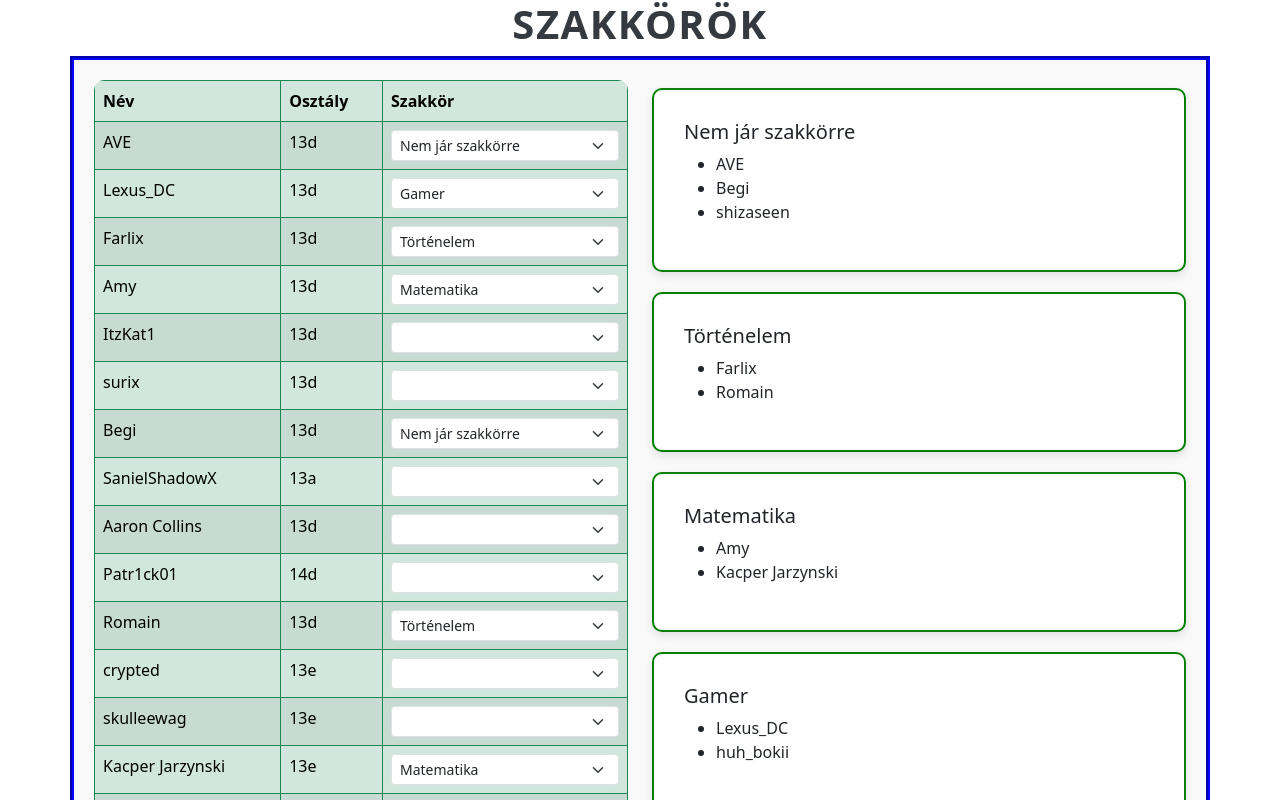
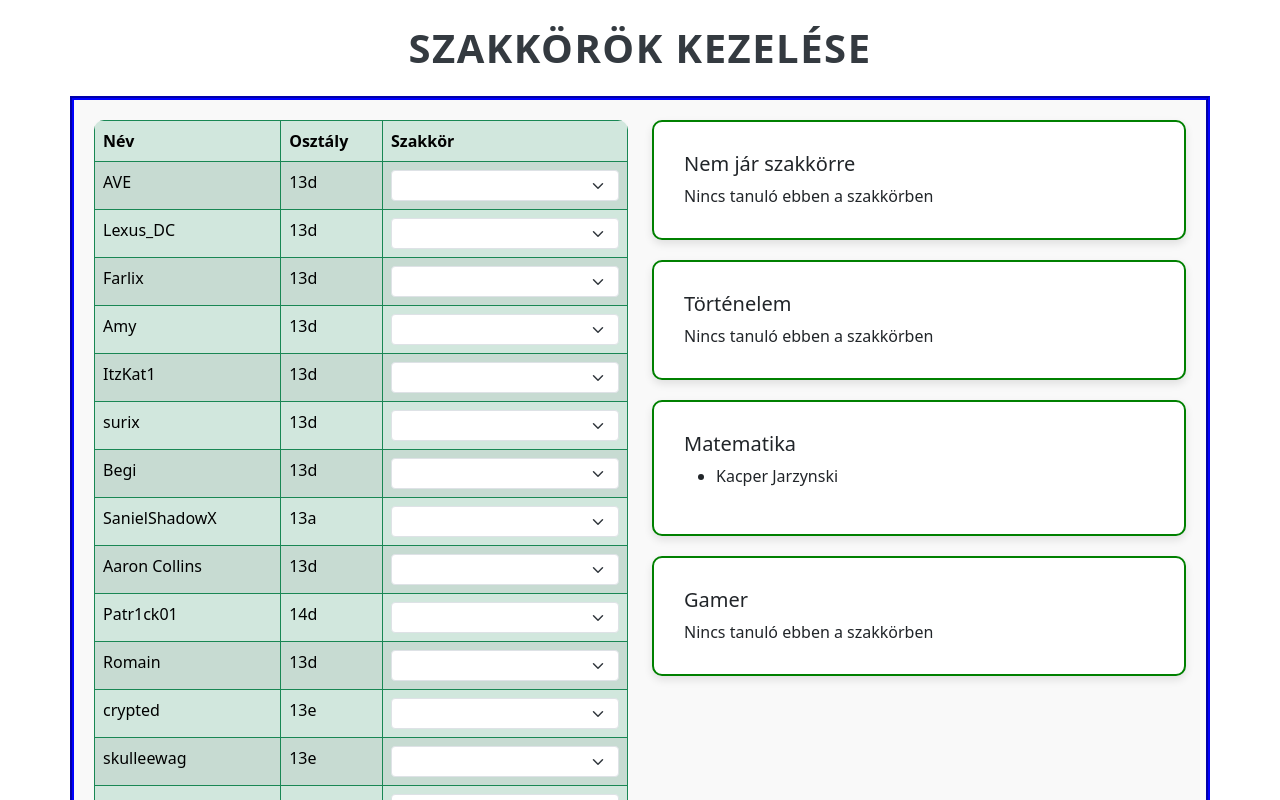
Before and after one commit to janesz315/Szakkorok, a Vue app: page / in a window 1280 px wide. Shown: the top 800 px of the page. Built offline with nearby package versions, Linux system fonts and the light colour scheme.

Commit message:
az oldal teljesen reszponzív

```diff
--- a/src/components/SzakkorKartya.vue
+++ b/src/components/SzakkorKartya.vue
@@ -1,5 +1,3 @@
-
-
 <template>
   <div>
     <div v-for="szakkor in szakkorok" :key="szakkor.id" class="card" style="width: auto; margin-bottom: 20px;">
--- a/src/views/HomeView.vue
+++ b/src/views/HomeView.vue
@@ -1,12 +1,13 @@
 <template>
-  <h1 class="text-center">Szakkörök</h1>
+  <h1 class="text-center my-4">Szakkörök kezelése</h1>
 
-  <div class="container container-fluid my-border">
-
+  <div class="container my-border">
     <div class="row">
-    <div class="col col-6">
-      <table class="table table-bordered border-success table-hover table-striped table-success">
-        <thead>
+      <!-- Tanulók Táblázata -->
+      <div class="col-12 col-md-6 mb-4">
+        <div class="table-responsive">
+          <table class="table table-bordered border-success table-hover table-striped table-success shadow-sm">
+            <thead >
               <tr>
                 <th>Név</th>
                 <th>Osztály</th>
@@ -33,8 +34,10 @@
             </tbody>
           </table>
         </div>
+      </div>
 
-    <div class="col col-6 mt-2">
+      <!-- Szakkör Kártyák -->
+      <div class="col-12 col-md-6 d-flex flex-column">
         <SzakkorKartya :szakkorok="szakkorok" :tanulok="tanulok" />
       </div>
     </div>
@@ -51,24 +54,24 @@ export default {
   data() {
     return {
       tanulok: [
-        { id: 1, nev: 'AVE', osztaly: '13d', szakkorId: 1 },
-        { id: 2, nev: 'Lexus_DC', osztaly: '13d', szakkorId: 4 },
-        { id: 3, nev: 'Farlix', osztaly: '13d', szakkorId: 2 },
-        { id: 4, nev: 'Amy', osztaly: '13d', szakkorId: 3 },
+        { id: 1, nev: 'AVE', osztaly: '13d', szakkorId: null },
+        { id: 2, nev: 'Lexus_DC', osztaly: '13d', szakkorId: null },
+        { id: 3, nev: 'Farlix', osztaly: '13d', szakkorId: null },
+        { id: 4, nev: 'Amy', osztaly: '13d', szakkorId: null },
         { id: 5, nev: 'ItzKat1', osztaly: '13d', szakkorId: null },
         { id: 6, nev: 'surix', osztaly: '13d', szakkorId: null },
-        { id: 7, nev: 'Begi', osztaly: '13d', szakkorId: 1 },
+        { id: 7, nev: 'Begi', osztaly: '13d', szakkorId: null },
         { id: 8, nev: 'SanielShadowX', osztaly: '13a', szakkorId: null },
         { id: 9, nev: 'Aaron Collins', osztaly: '13d', szakkorId: null },
         { id: 10, nev: 'Patr1ck01', osztaly: '14d', szakkorId: null },
-        { id: 11, nev: 'Romain', osztaly: '13d', szakkorId: 2 },
+        { id: 11, nev: 'Romain', osztaly: '13d', szakkorId: null },
         { id: 12, nev: 'crypted', osztaly: '13e', szakkorId: null },
         { id: 13, nev: 'skulleewag', osztaly: '13e', szakkorId: null },
         { id: 14, nev: 'Kacper Jarzynski', osztaly: '13e', szakkorId: 3 },
-        { id: 15, nev: 'huh_bokii', osztaly: '13a', szakkorId: 4 },
+        { id: 15, nev: 'huh_bokii', osztaly: '13a', szakkorId: null },
         { id: 16, nev: 'DimaNastart', osztaly: '13b', szakkorId: null },
         { id: 17, nev: 'JackusEditz', osztaly: '13c', szakkorId: null },
-        { id: 18, nev: 'shizaseen', osztaly: '13d', szakkorId: 1 },
+        { id: 18, nev: 'shizaseen', osztaly: '13d', szakkorId: null },
       ],
       szakkorok: [
         { id: 1, nev: 'Nem jár szakkörre' },
@@ -80,8 +83,6 @@ export default {
   },
 };
 </script>
-
-
 
 <style>
 .my-border {
@@ -95,18 +96,21 @@ export default {
   overflow: hidden;
 }
 
+.table-responsive {
+  width: 100%;
+  overflow-x: auto;
+}
 
 .card {
   background-color: #fff;
   box-shadow: 0 4px 8px rgba(0, 0, 0, 0.1);
   border-radius: 10px;
   padding: 10px;
-  margin-bottom: 15px;
+
 }
 
 .card-body {
   padding: 20px;
-  text-decoration: none;
 }
 
 h1 {
@@ -116,4 +120,21 @@ h1 {
   letter-spacing: 1.5px;
 }
 
+@media (max-width: 768px) {
+  .my-border {
+    padding: 10px;
+  }
+
+  .table {
+    font-size: 0.9rem;
+  }
+
+  .card {
+    padding: 15px;
+  }
+
+  h1 {
+    font-size: 1.5rem;
+  }
+}
 </style>
```
Lines whose indentation alone changed are shown as unchanged.
